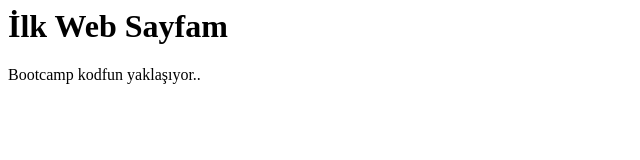
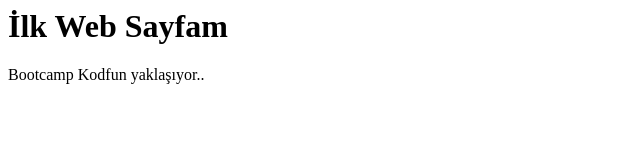
Before and after one commit to celalsakarya/celalsakarya.github.io, a plain HTML site: page index.html in a window 1280 px wide. Shown: the full height of the page, 0-640 px from the left. Drawn offline with Linux system fonts and the light colour scheme.

Commit message:
Update index.html

```diff
--- a/index.html
+++ b/index.html
@@ -1,3 +1,5 @@
 <h1>İlk Web Sayfam</h1>
 
-<p>Bootcamp kodfun yaklaşıyor..</p>
+<p>Bootcamp Kodfun yaklaşıyor..</p>
+
+<!-- Bootcamp Kodfun -->
```
